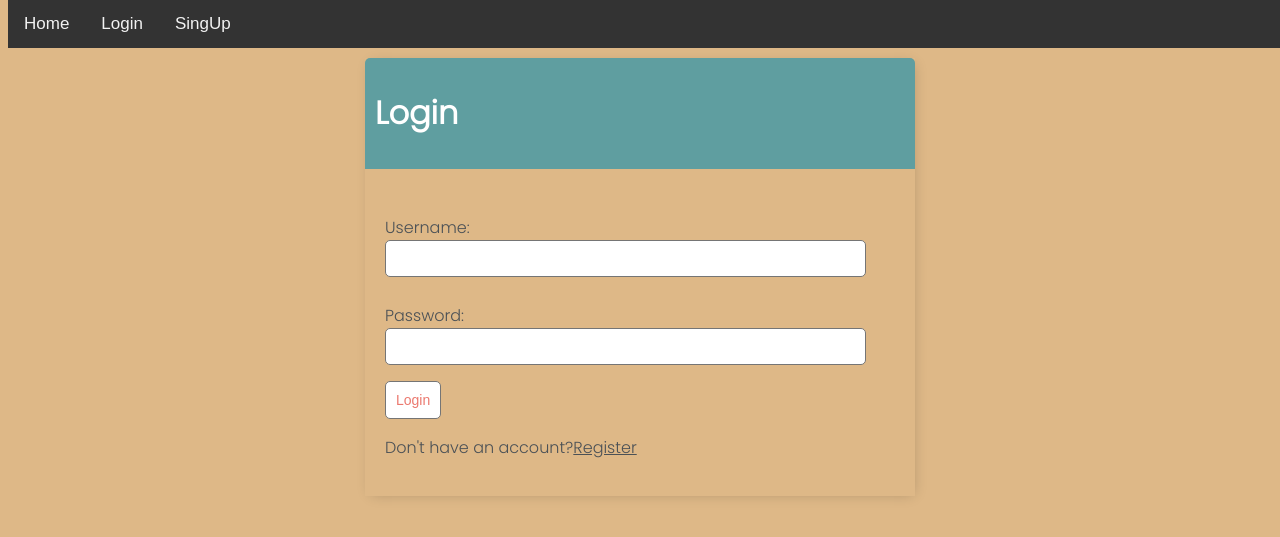
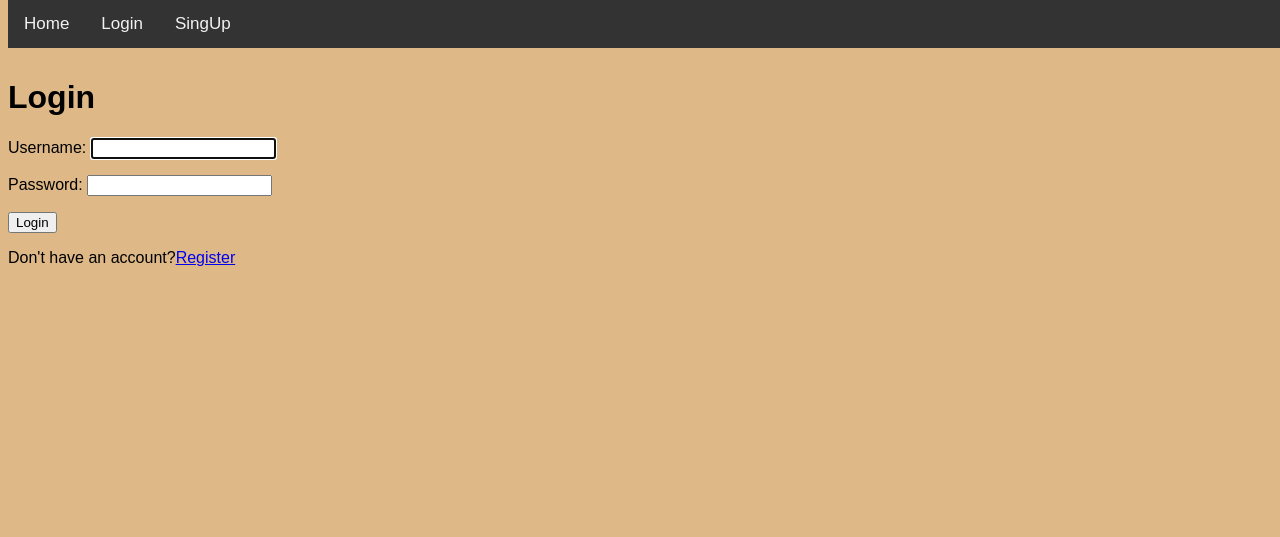
Before and after one commit to carlosm27/blog, a Django app: page /home/login/ in a window 1280 px wide. Shown: the top 537 px of the page. Run offline with Django 4.2, Linux system fonts and the light colour scheme.

Commit message:
Update base.html

```diff
--- a/django_authentication/user_auth/templates/user_auth/base.html
+++ b/django_authentication/user_auth/templates/user_auth/base.html
@@ -1,14 +1,8 @@
 <!DOCTYPE html>
 <html lang="en">
-<head>
-    <meta charset="UTF-8">
 
-    <title>Django Auth</title>
-    <link rel="preconnect" href="https://fonts.googleapis.com">
-    <link rel="preconnect" href="https://fonts.gstatic.com" crossorigin>
-    <link href="https://fonts.googleapis.com/css2?family=Poppins:wght@300&display=swap" rel="stylesheet">
 
-    <style>
+<style>
         body {
             background-color: #DEB887;
             font-family: 'Poppins', sans-serif;
@@ -16,141 +10,8 @@
 
 
         }
-        h1,
-        h2,
-        h3,
-        h4,
-        h5,
-        h6,
-            {
-            font-family:'Raleway', sans-serif;
-        }
 
-        a,
-        p {
-            color: #4b5156
-        }
-
-
-        .container{
-            max-width: 550px;
-            margin: auto;
-            background-color: #DEB887;
-            -webkit-box-shadow: 2px 2px 13px -4px rgba(0,0,0,0.21);
-            box-shadow: 2px 2px 13px -4px rgba(0,0,0,0.21);
-
-        }
-        input {
-            outline: none;
-            border: none;
-        }
-
-        .header-bar {
-            display:flex;
-            justify-content:space-between;
-            color:#fff;
-            padding:10px;
-            border-radius:5px 5px 0 0;
-            background:#5F9EA0;
-        }
-
-        .header-bar a {
-            color: rgb(247,247,247);
-            text-decoration:none;
-
-        }
-
-        .task-wrapper {
-            display: flex;
-            align-items: center;
-            justify-content: space-between;
-            background-color: #fff;
-            border-top: 1px solid #dfe4ea;
-            overflow: hidden;
-        }
-
-        .task-title {
-            display: flex;
-            padding: 20px;
-        }
-
-        .task-title a {
-            text-decoration: none;
-            color: #4b5156;
-            margin-left: 10px;
-        }
-
-        .task-complete-icon {
-            height: 20px;
-            width: 20px;
-            background-color: rgb(105, 192, 105);
-            border-radius: 50%;
-        }
-
-        .task-incomplete-icon {
-            height: 20px;
-            width: 20px;
-            background-color: rgb(218, 218, 218);
-            border-radius: 50%;
-        }
-
-        .delete-link {
-            text-decoration: none;
-            font-weight: 900;
-            color: #cf4949;
-            font-size: 20px;
-            line-height: 0;
-            padding: 20px 30px;
-        }
-         #add-link {
-            color: #EB796F;
-            text-decoration: none;
-            font-size: 42px;
-            text-shadow: 1px 1px #81413b;
-        }
-
-        #search-add-wrapper {
-            display: flex;
-            justify-content: space-between;
-            align-items: center;
-            padding: 20px;
-        }
-
-        input[type=text],
-        input[type=password],
-        textarea {
-            border: 1px solid #757575;
-            border-radius: 5px;
-            padding: 10px;
-            width: 90%;
-        }
-
-        label {
-            padding-top: 10px !important;
-            display: block;
-        }
-
-        ::placeholder {
-            font-weight: 300;
-            opacity: 0.5;
-        }
-
-        .button {
-            border: 1px solid #757575;
-            background-color: #FFF;
-            color: #EB796F;
-            padding: 10px;
-            font-size: 14px;
-            border-radius: 5px;
-            cursor: pointer;
-            text-decoration: none;
-        }
-
-        .card-body {
-            padding: 20px;
-        }
-
-        .topnav {
+       .topnav {
       background-color: #333;
       overflow: hidden;
       position: fixed; /* Set the navbar to fixed position */
@@ -175,9 +36,8 @@
   color: black;
 }
 
-    </style>
+</style>
 
-</head>
 <body>
   <div class="topnav">
     <a href="{% url 'home' %}">Home</a>
```
